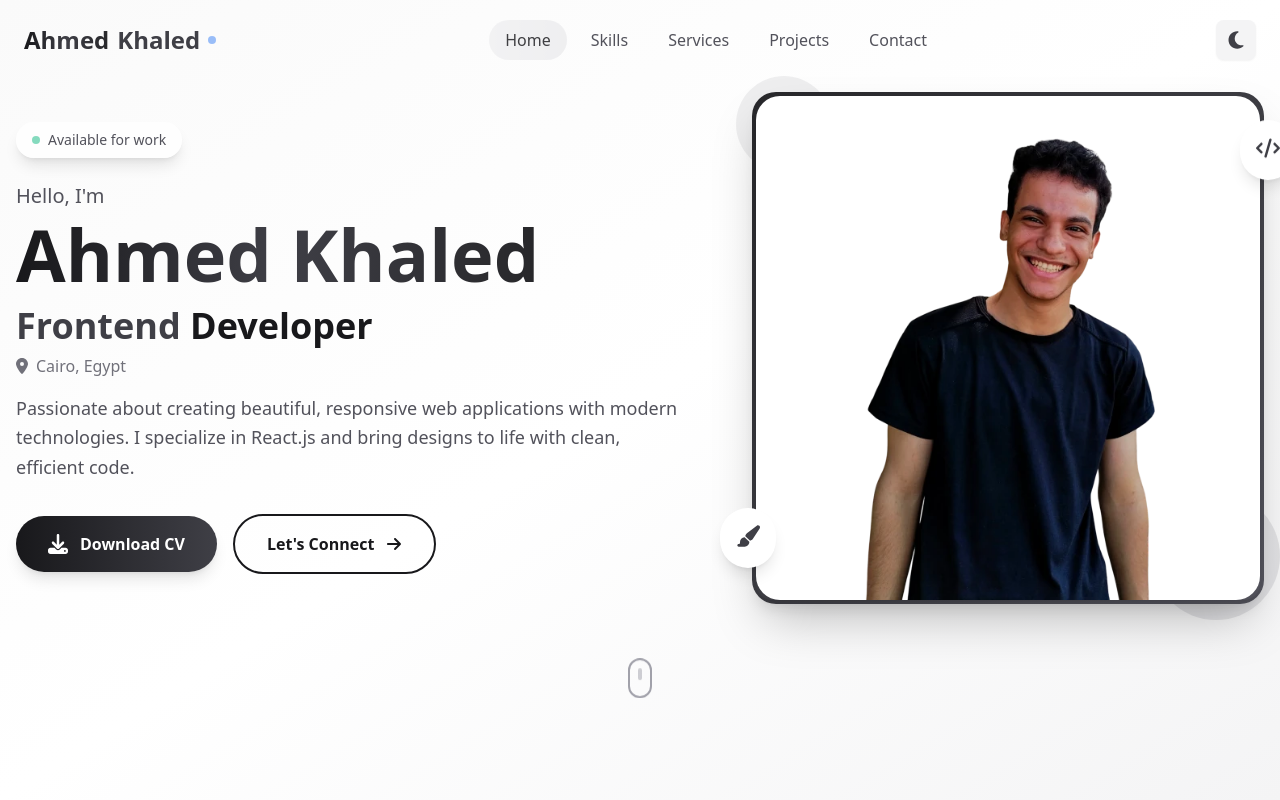
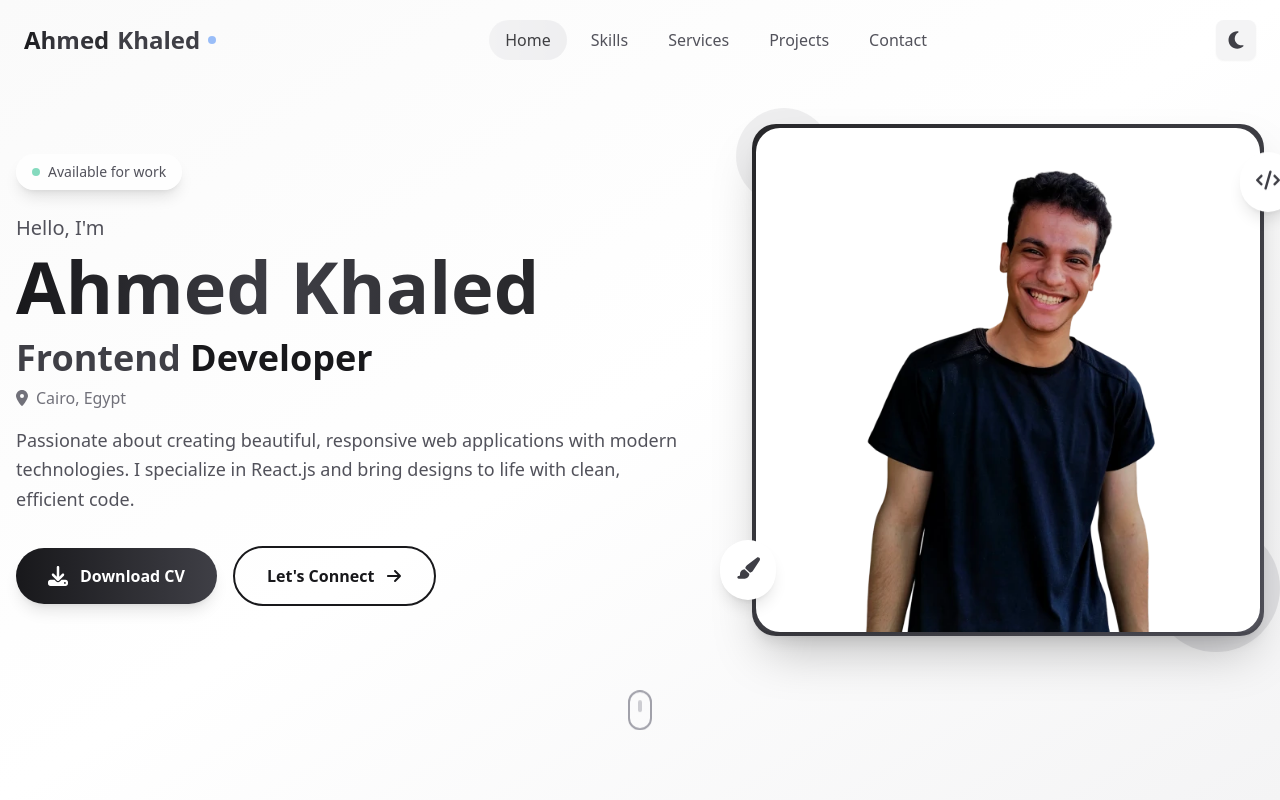
Before and after one commit to AhmedKhaledp-0/AhmedKhald-Portfolio, a React (Vite) app: page / in a window 1280 px wide. Shown: the top 800 px of the page. Built offline with nearby package versions, Linux system fonts and the light colour scheme.

Commit message:
Update padding in Hero component for improved layout

```diff
--- a/src/components/Hero/Hero.tsx
+++ b/src/components/Hero/Hero.tsx
@@ -7,7 +7,7 @@ const Hero = () => {
   return (
     <section
       id="home"
-      className="relative min-h-screen flex items-center overflow-hidden pt-16 lg:pt-0 bg-gradient-to-br from-zinc-50 via-white to-zinc-100 dark:from-zinc-900 dark:via-zinc-800 dark:to-zinc-900"
+      className="relative min-h-screen flex items-center overflow-hidden pt-20 md:pt-24 lg:pt-20 xl:pt-16 bg-gradient-to-br from-zinc-50 via-white to-zinc-100 dark:from-zinc-900 dark:via-zinc-800 dark:to-zinc-900"
     >
       <div className="container mx-auto px-4 relative z-10">
         <div className="flex flex-col lg:flex-row items-center justify-between gap-12 lg:gap-8">
```
